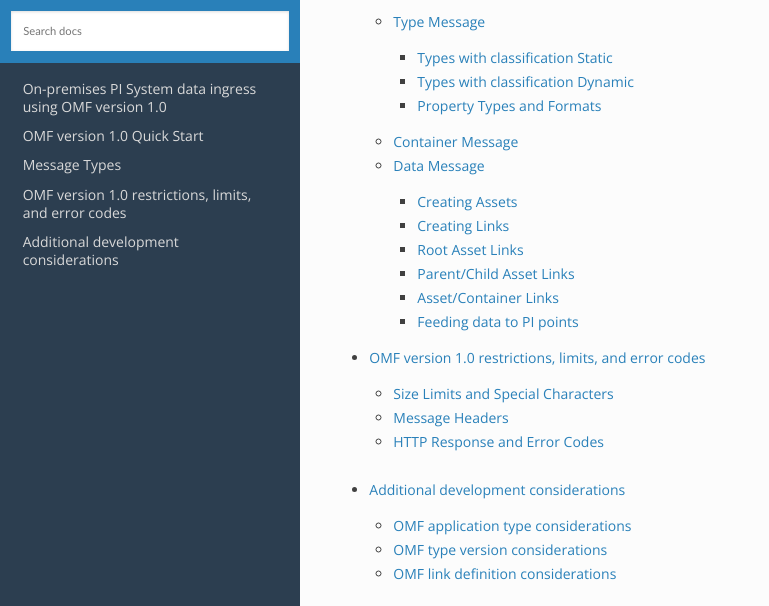
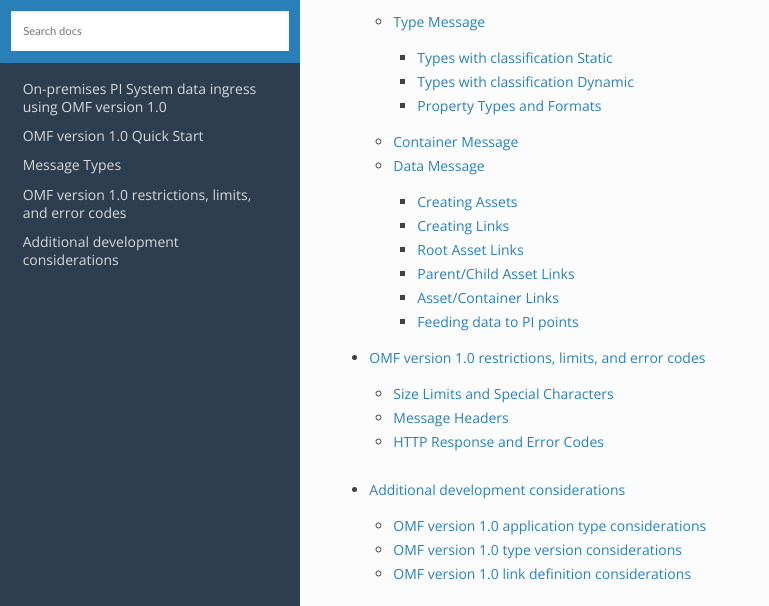
Before and after one commit to osisoft/OMF-Developer-Companion-Guide, a Sphinx documentation site: the page built from docs/index.rst, in a window 1280 px wide and 900 px high, scrolled down 1163 px, cut to the strip 0-606 px from the top of the window. Shown: the whole strip, without its empty margins (0-769 px from the left). Built offline with Sphinx 7.4.7 and the Read the Docs theme 2.0.0, drawn with Linux system fonts in a browser that asks for light colours.

Commit message:
Update Other_considerations.rst

```diff
--- a/docs/Other_considerations.rst
+++ b/docs/Other_considerations.rst
@@ -3,8 +3,8 @@
 
 This sections contains additional information you should be aware of when developing OMF applications.
 
-OMF application type considerations
------------------------------------
+OMF version 1.0 application type considerations
+-----------------------------------------------
 
 You specify the OMF application type when the OMF application is registered with PI Data Collection Manager.
 The application type serves to classify a set of OMF applications that send the same metadata and time-series data to the on-premises PI System.
@@ -34,8 +34,8 @@
   * The OMF link definition is not currently immutable. After the OMF link definition is created, it can be redefined;
     however, care must be taken. For more information see `OMF link definition considerations`_.
 
-OMF type version considerations
--------------------------------
+OMF version 1.0 type version considerations
+-------------------------------------------
 
 The OMF type version allows you to modify OMF type definitions in a limited way. Note that using versioning of an existing
 OMF static type does not create additional Asset Framework Element Templates, and only shows newly added type properties as template
@@ -67,8 +67,8 @@
   they have this information since definition.
 
 
-OMF link definition considerations
-----------------------------------
+OMF version 1.0 link definition considerations
+----------------------------------------------
 
 OMF link definition creates Asset Framework Templates, Enumeration Sets, Attribute Templates, and finally instantiates Asset Framework Elements and
 Attributes from the templates, and builds Asset Framework reference model structure. In other words, link definitions creates everything related
```
